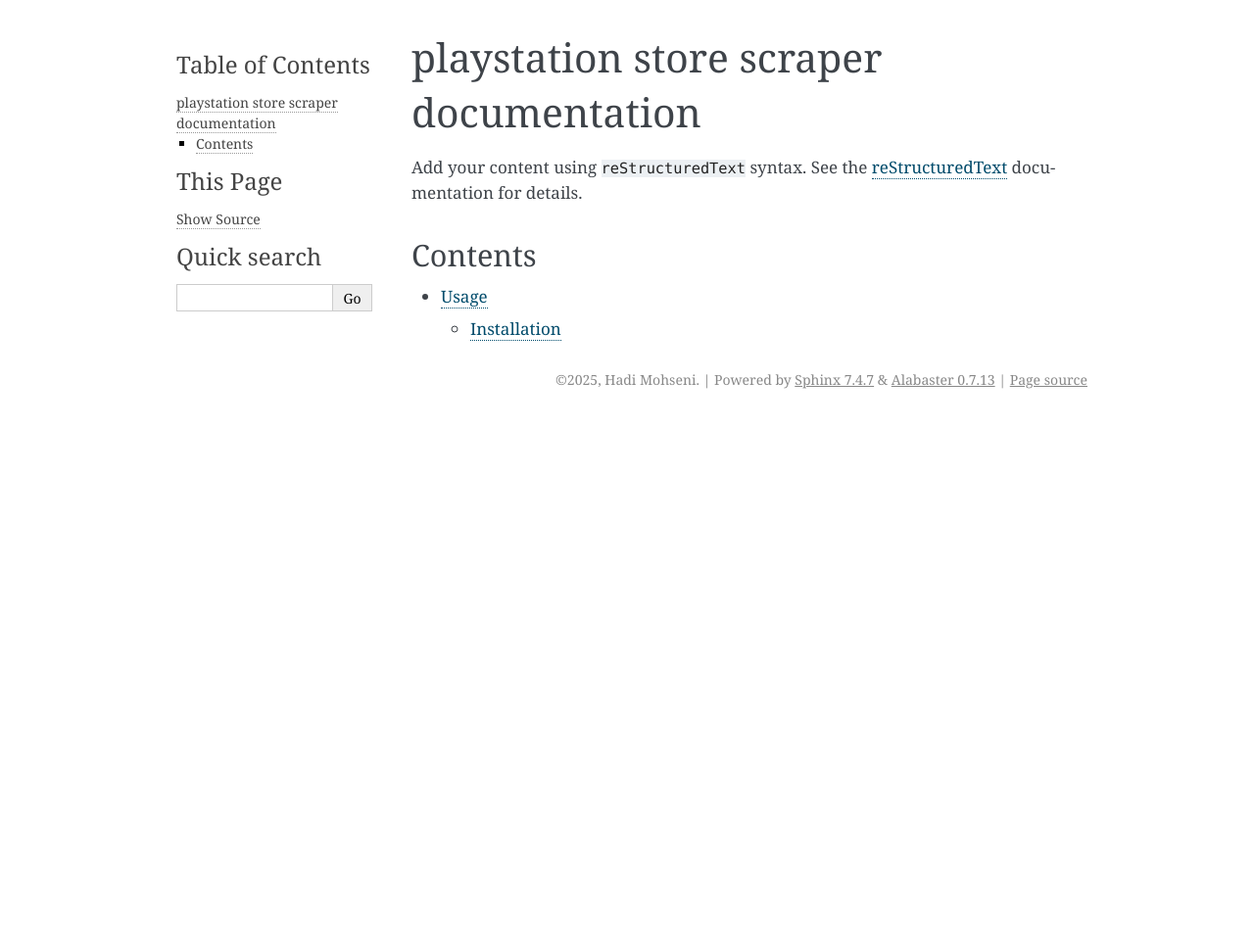
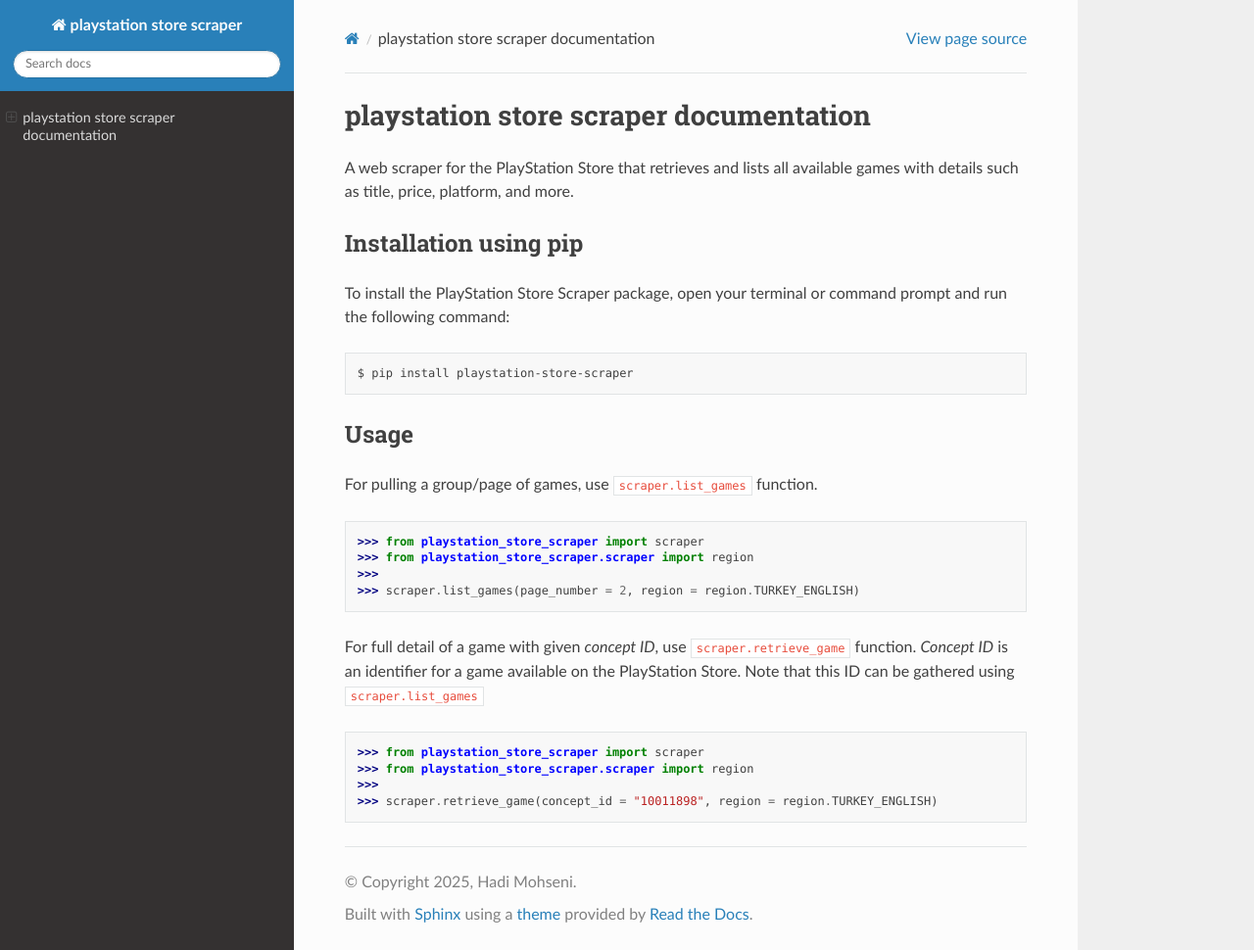
Before and after one commit to Hadi-Mohseni/playstation-store-scraper, a Sphinx documentation site: the page built from docs/source/index.rst, in a window 1280 px wide and 970 px high. Shown: the whole window at 98% size. Built offline with Sphinx 7.4.7 and the Read the Docs theme 3.1.0, drawn with Linux system fonts in a browser that asks for light colours.

Commit message:
doc: update docs

```diff
--- a/docs/source/conf.py
+++ b/docs/source/conf.py
@@ -23,5 +23,5 @@
 # -- Options for HTML output -------------------------------------------------
 # https://www.sphinx-doc.org/en/master/usage/configuration.html#options-for-html-output
 
-html_theme = "alabaster"
+html_theme = "sphinx_rtd_theme"
 html_static_path = ["_static"]
--- a/docs/source/index.rst
+++ b/docs/source/index.rst
@@ -5,19 +5,41 @@
 
 playstation store scraper documentation
 =======================================
+A web scraper for the PlayStation Store that retrieves and lists all available games with details such as title, price, platform, and more.
 
-Add your content using ``reStructuredText`` syntax. See the
-`reStructuredText <https://www.sphinx-doc.org/en/master/usage/restructuredtext/index.html>`_
-documentation for details.
+
+Installation using pip
+----------------------
+
+To install the PlayStation Store Scraper package, open your terminal or command prompt and run the following command:
+
+.. code-block:: bash
+
+    $ pip install playstation-store-scraper
+
+
+Usage
+-----
+|
+    For pulling a group/page of games, use ``scraper.list_games`` function.
+
+>>> from playstation_store_scraper import scraper
+>>> from playstation_store_scraper.scraper import region
+>>>
+>>> scraper.list_games(page_number = 2, region = region.TURKEY_ENGLISH)
+
+
+
+
+For full detail of a game with given `concept ID`, use ``scraper.retrieve_game`` function.
+`Concept ID` is an identifier for a game available on the PlayStation Store. Note that this ID can be gathered using ``scraper.list_games``
+
+>>> from playstation_store_scraper import scraper
+>>> from playstation_store_scraper.scraper import region
+>>>
+>>> scraper.retrieve_game(concept_id = "10011898", region = region.TURKEY_ENGLISH)
 
 
 .. toctree::
    :maxdepth: 2
    :caption: Contents:
-
-
-Contents
---------
-
-.. toctree::
-   usage
```
Also changed, not shown: docs/source/usage.rst (deleted, +0 -11 lines).
